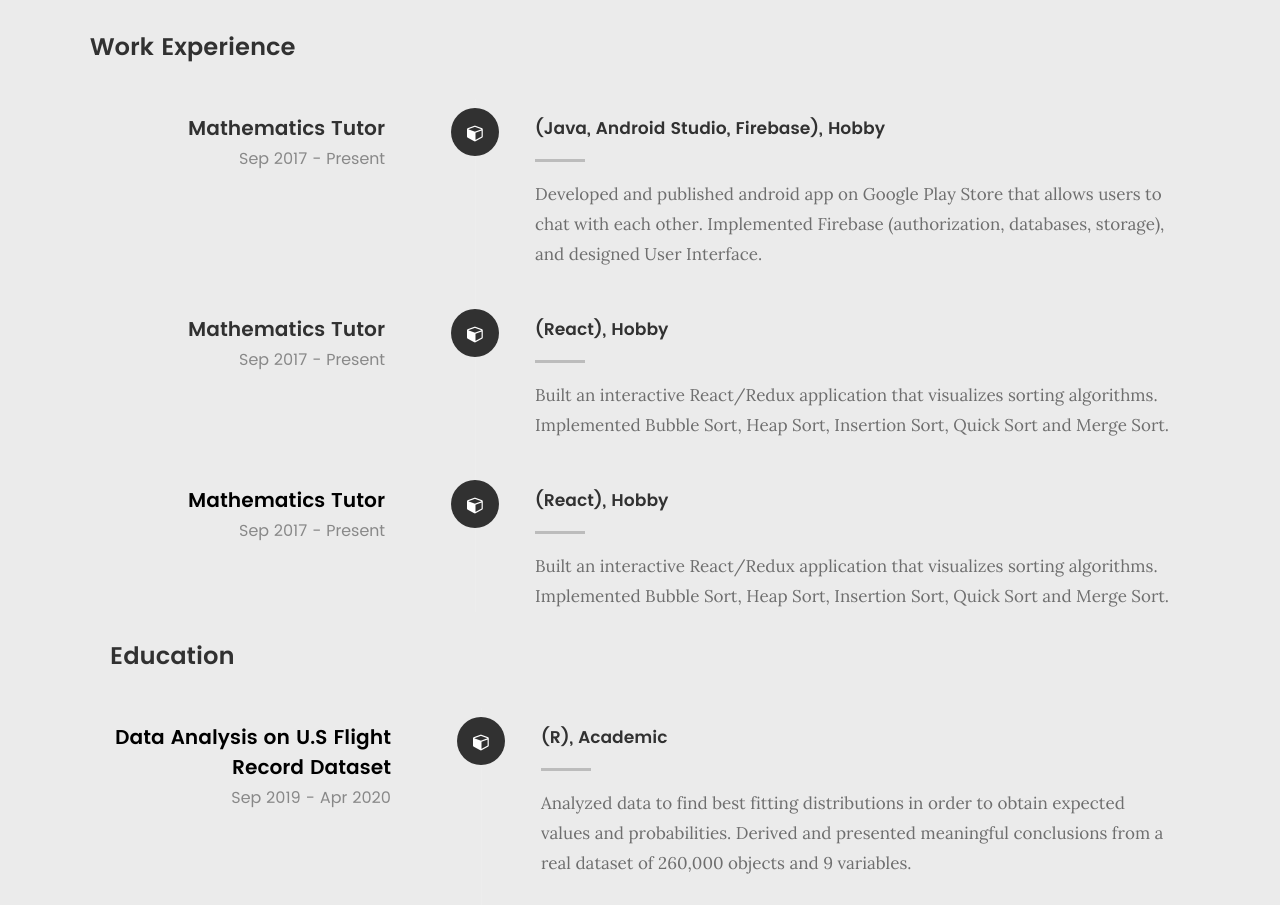
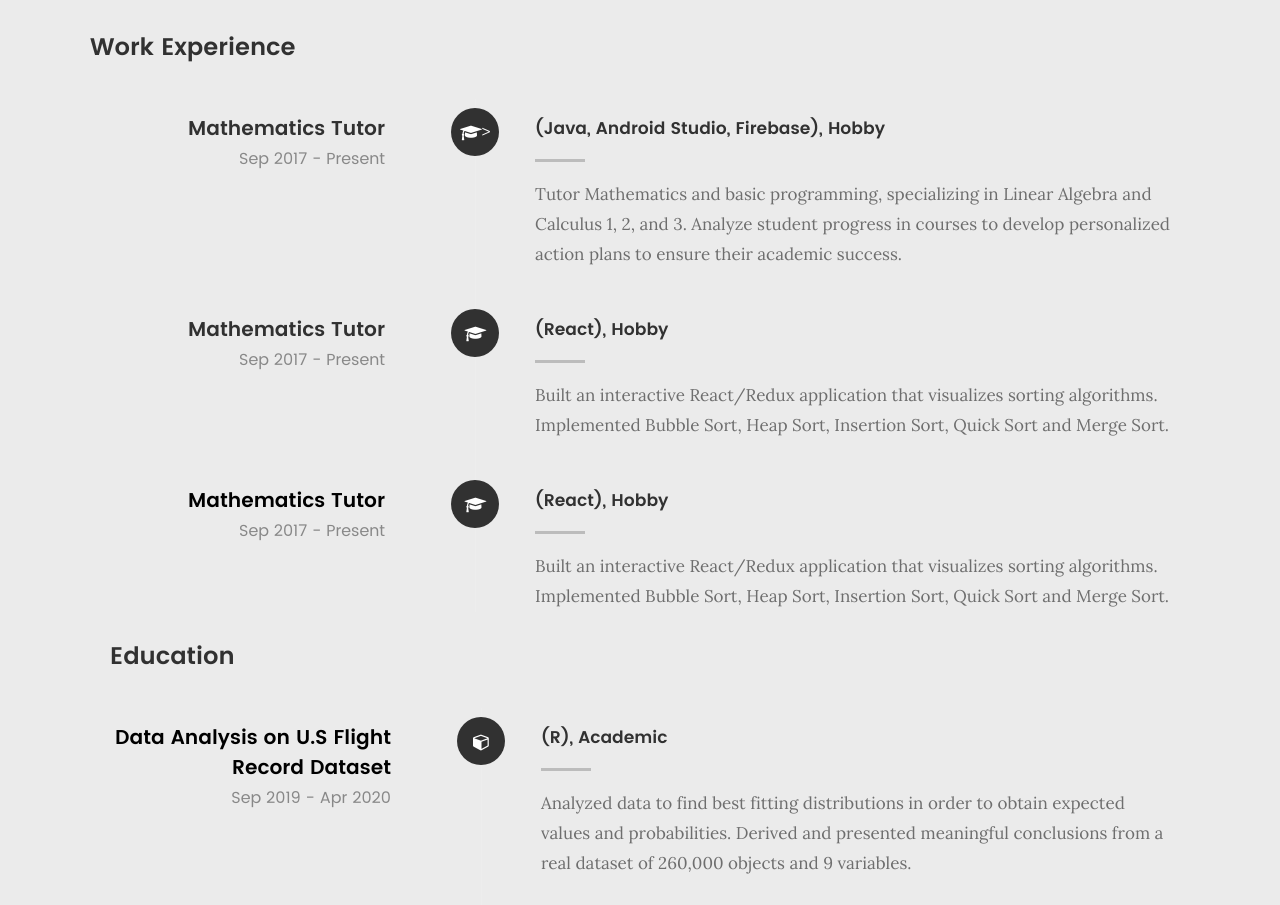
Before and after one commit to salazarbrandon1257/personal-website, a plain HTML site: page index.html in a window 1280 px wide. Shown: the part 2480-3385 px from the top of the page. Drawn offline with Linux system fonts and the light colour scheme; files whose address does not match are found by name.

Commit message:
Update index.html

```diff
--- a/index.html
+++ b/index.html
@@ -239,7 +239,7 @@
    				<div class="timeline-block">
 
 	   				<div class="timeline-ico">
-	   					<i class="fa fa-cube"></i>
+	   					<i class="fa fa-graduation-cap"></i>>
 	   				</div>
 
 	   				<div class="timeline-header">
@@ -249,13 +249,13 @@
 
 	   				<div class="timeline-content">
 	   					<h4>(Java, Android Studio, Firebase), Hobby</h4>
-	   					<p>Developed and published android app on Google Play Store that allows users to chat with each other. Implemented Firebase (authorization, databases, storage), and designed User Interface.</p>
+	   					<p>Tutor Mathematics and basic programming, specializing in Linear Algebra and Calculus 1, 2, and 3. Analyze student progress in courses to develop personalized action plans to ensure their academic success.</p>
 					</div>
 
 					<div class="timeline-block">
 
 						<div class="timeline-ico">
-							<i class="fa fa-cube"></i>
+							<i class="fa fa-graduation-cap"></i>
 						</div>
 
 						<div class="timeline-header">
@@ -270,7 +270,7 @@
 					 <div class="timeline-block">
 
 						<div class="timeline-ico">
-							<i class="fa fa-cube"></i>
+							<i class="fa fa-graduation-cap"></i>
 						</div>
 
 						<div class="timeline-header">
```
